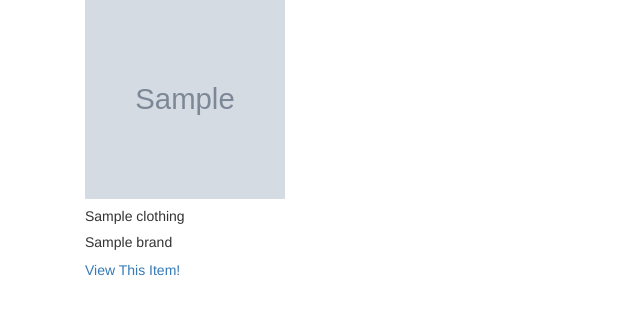
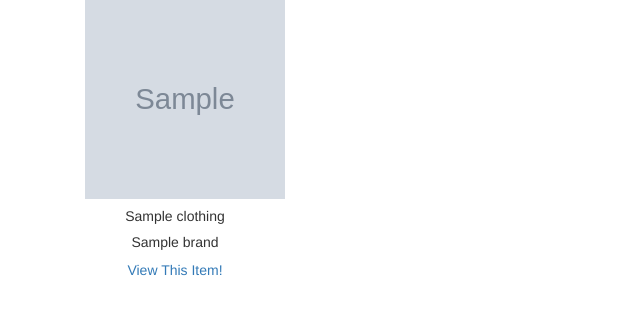
Before and after one commit to clenberger/SWDB, a Flask app: page / in a window 1280 px wide. Shown: the part 172-487 px from the top of the page, without its empty margins (0-640 px from the left). Run offline with Flask 2, Linux system fonts and the light colour scheme; grey boxes marked "Sample" are stand-in pictures; a database or web service that is not in the repository returns one stand-in record (values such as "Sample title"); some libraries are stand-ins or nearby versions.

Commit message:
Updating UI/UX

```diff
--- a/templates/clothing_index.html
+++ b/templates/clothing_index.html
@@ -11,14 +11,12 @@
 
 
 
-
     {% for item in clothing_db %}
     <div class="col-md-3">
         <div class="mh-100" style="height: 500px;">
             <div class="card" style="width: 18rem;">
-            <span class="border border-secondary"></span>
                 <img src="{{item.image}}" class="card-img-top" width="200" height="200">
-                <div class="card-body">
+                <div class="card-body text-center">
                     <h5 class="card-text">{{ item.name }}</h5>
                     <h5 class="card-text">{{ item.brand }}</h5>
                     <a href="/clothing/{{ item._id }}" class="card-link">View This Item!</a>
```
